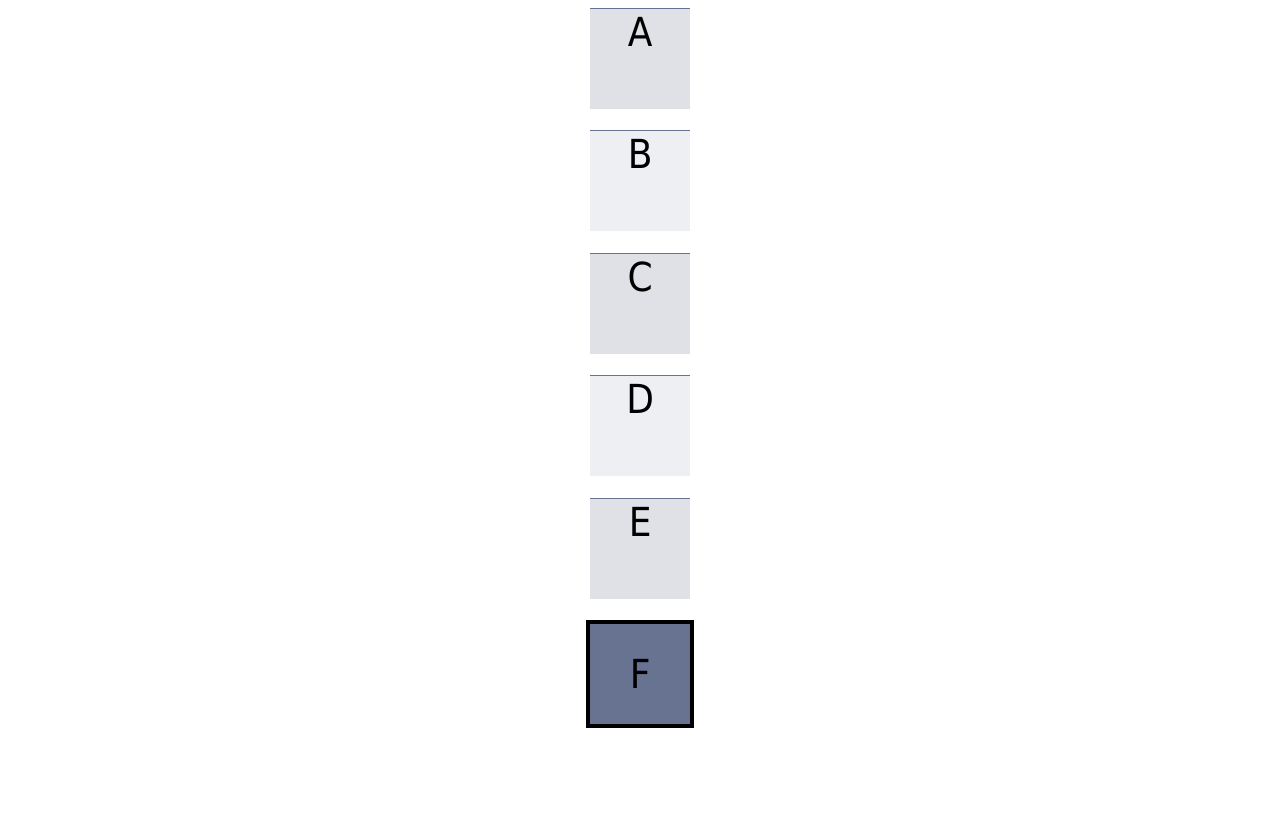
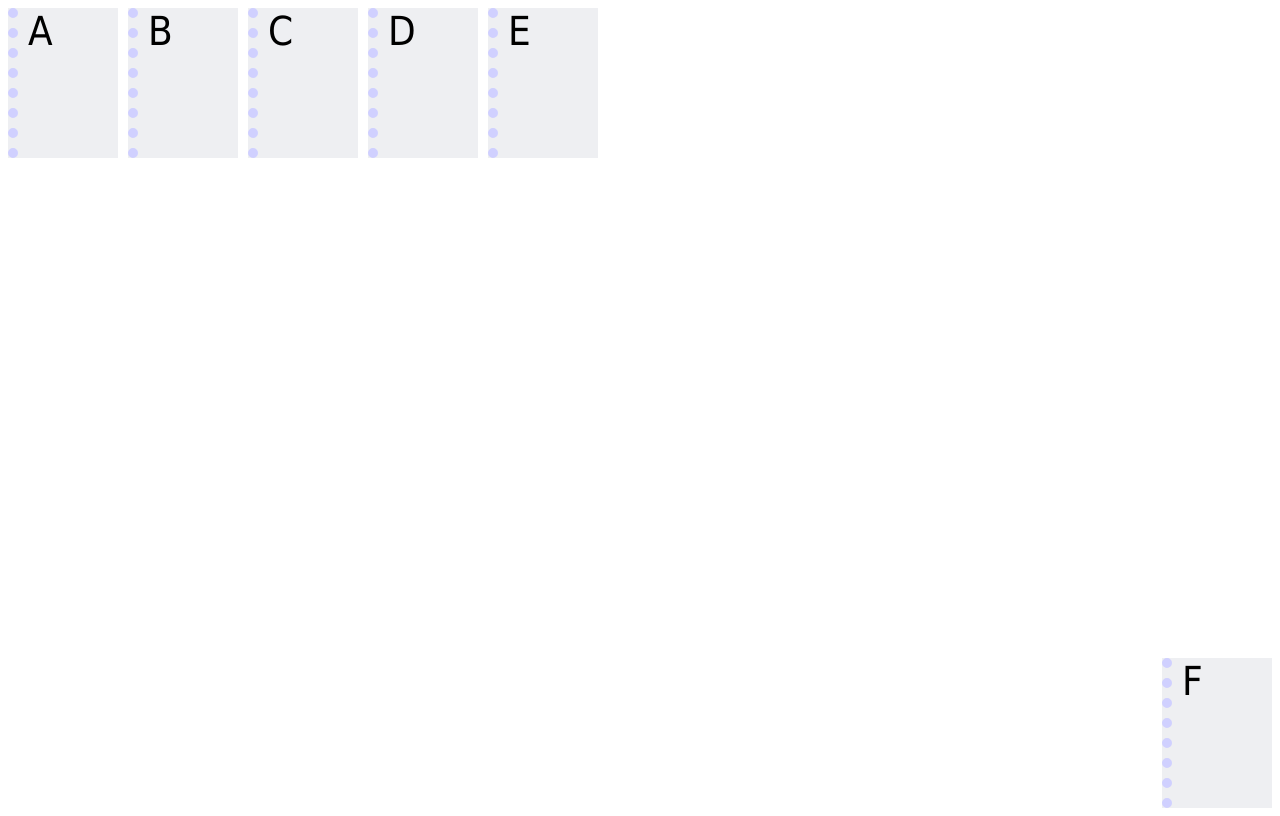
Before and after one commit to Edward-J-Xu/Full-Stack-Web-Development-with-React-Specialization, a plain HTML site: page Project1/index.html in a window 1280 px wide. Drawn offline with Linux system fonts and the light colour scheme.

Commit message:
Finish Style B

```diff
--- a/Project1/index.html
+++ b/Project1/index.html
@@ -4,7 +4,7 @@
 <html xmlns="http://www.w3.org/1999/xhtml" xml:lang="en" lang="en">
     <head>
         <title>Project #1</title>
-        <link rel="stylesheet" href="styleA.css">
+        <link rel="stylesheet" href="styleB.css">
     </head>
     <body>
         <div class="box">A</div>
--- a/Project1/styleB.css
+++ b/Project1/styleB.css
@@ -0,0 +1,27 @@
+body {
+    height: 100vh;
+    display: flex;
+    gap: 10px;
+    white-space: nowrap;
+}
+
+.box {
+    height: 150px;
+    width: 100px;
+    background-color: #eeeff2;
+    font-size: 40px;
+    font-family: Tahoma;
+    text-indent: 10px;
+    border-left: 10px dotted #D0D0FF;
+}
+
+.box:hover {
+    cursor: pointer;
+    color: goldenrod;
+    background-color: yellow;
+}
+
+.f {
+    margin-left: auto;
+    align-self: flex-end;
+}
```
